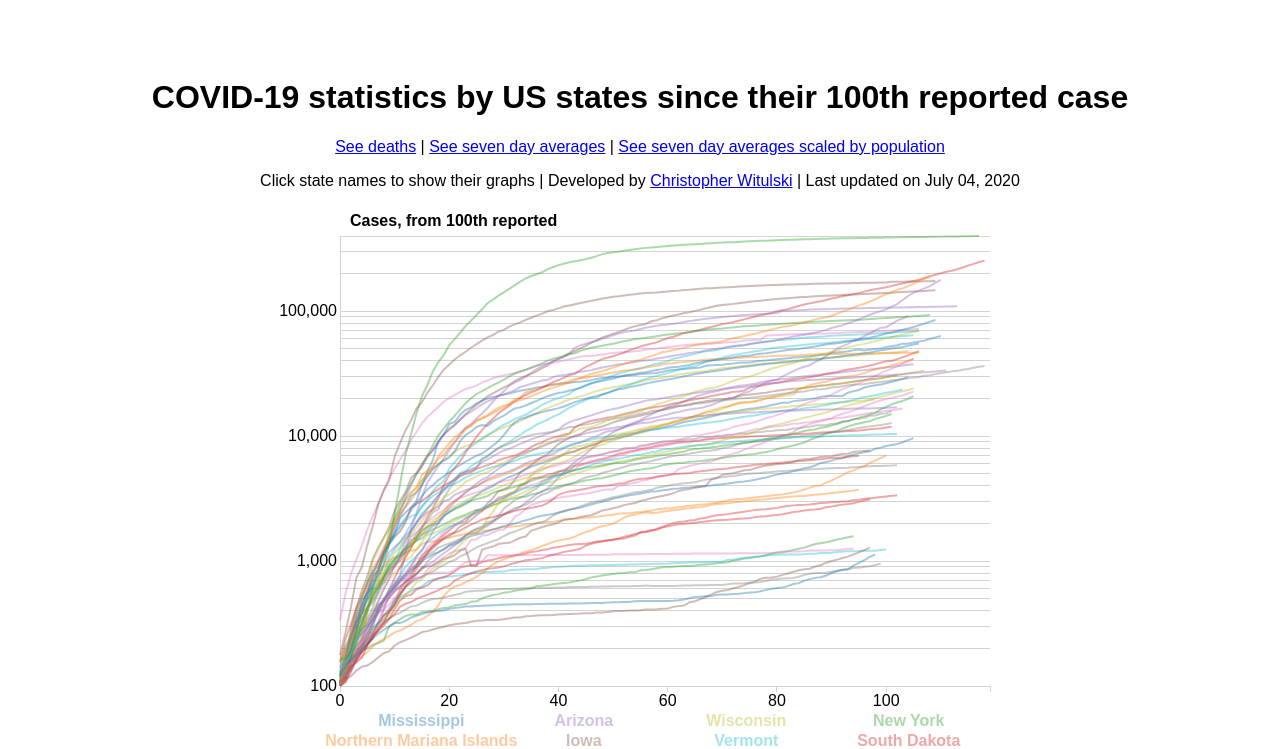
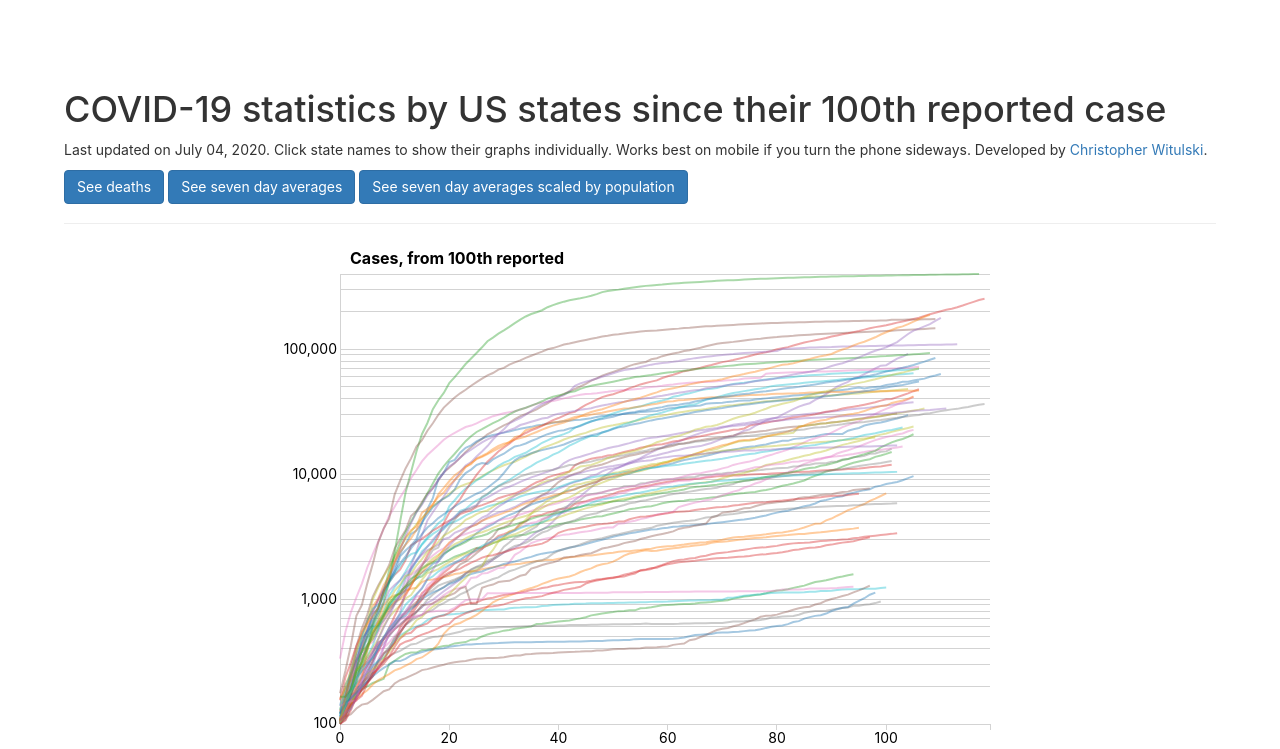
Before and after one commit to cjwit/covid, a plain HTML site: page index.html in a window 1280 px wide. Shown: the top 749 px of the page. Drawn offline with Linux system fonts and the light colour scheme.

Commit message:
format index

```diff
--- a/index.html
+++ b/index.html
@@ -4,18 +4,23 @@
   <meta charset="utf-8">
   <meta name="viewport" content="width=device-width, initial-scale=1.0">
   <title>COVID-19 statistics by US state - Witulski</title>
+  <link rel="stylesheet" href="src/bootstrap.min.css">
   <link rel="stylesheet" href="src/styles.css">
 </head>
 
 <body>
 
-  <center>
+  <div class="page-header">
     <h1>COVID-19 statistics by US states since their 100th reported case</h1>
-    <p><a href="deaths.html">See deaths</a> | <a href="averages.html">See seven day averages</a> | <a
-        href="scaled_averages.html">See seven day averages scaled by population</a></p>
-    <p>Click state names to show their graphs | Developed by <a href="https://cwitulski.com">Christopher Witulski</a> |
-      Last updated on <span id="date">July 04, 2020</span></p>
-  </center>
+    <p>Last updated on <span id="date">July 04, 2020</span>. Click state names to show their graphs individually. Works
+      best on mobile if you turn the phone sideways. Developed by <a href="https://cwitulski.com">Christopher
+        Witulski</a>.</p>
+    <p>
+      <a href="deaths.html" class="btn btn-primary">See deaths</a>
+      <a href="averages.html" class="btn btn-primary">See seven day averages</a>
+      <a href="scaled_averages.html" class="btn btn-primary">See seven day averages scaled by population</a>
+    </p>
+  </div>
 
   <!-- load the d3.js library -->
   <script src="src/d3.min.js"></script>
--- a/src/styles.css
+++ b/src/styles.css
@@ -1,5 +1,6 @@
 body {
-      font-family: Arial;
+  font-family: -apple-system, BlinkMacSystemFont, "Segoe UI", Roboto,
+  Oxygen-Sans, Ubuntu, Cantarell, "Helvetica Neue", sans-serif;
   padding: 50px 5%;
 }
 
```
Lines whose indentation alone changed are shown as unchanged.
